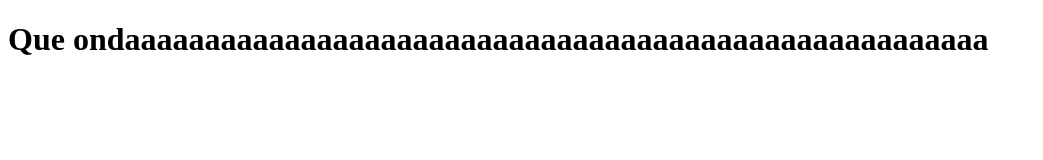
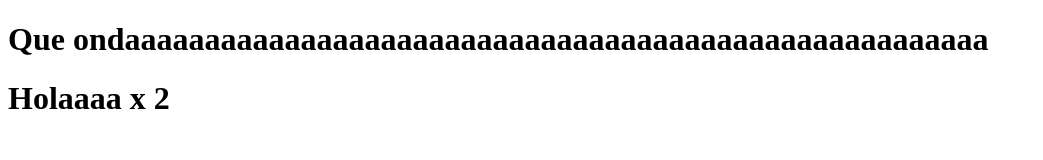
Before and after one commit to emerson122/Plantilla_html, a plain HTML site: page index.html in a window 1280 px wide. Shown: the whole page, without its empty margins (0-1043 px from the left). Drawn offline with Linux system fonts and the light colour scheme.

Commit message:
modified:   index.html

```diff
--- a/index.html
+++ b/index.html
@@ -8,5 +8,6 @@
 </head>
 <body>
     <h1>Que ondaaaaaaaaaaaaaaaaaaaaaaaaaaaaaaaaaaaaaaaaaaaaaaaaaaaaaa</h1>
+    <h1>Holaaaa x 2</h1>
 </body>
 </html>
```
